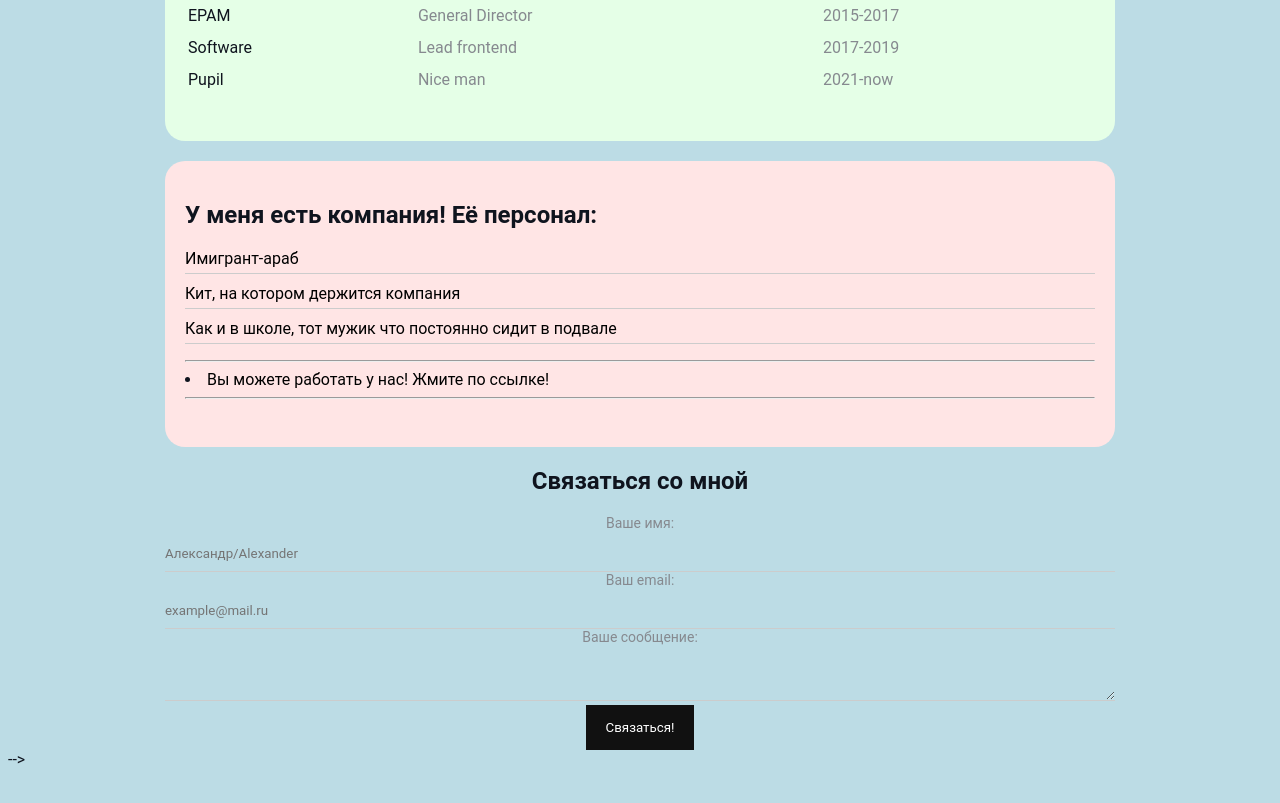
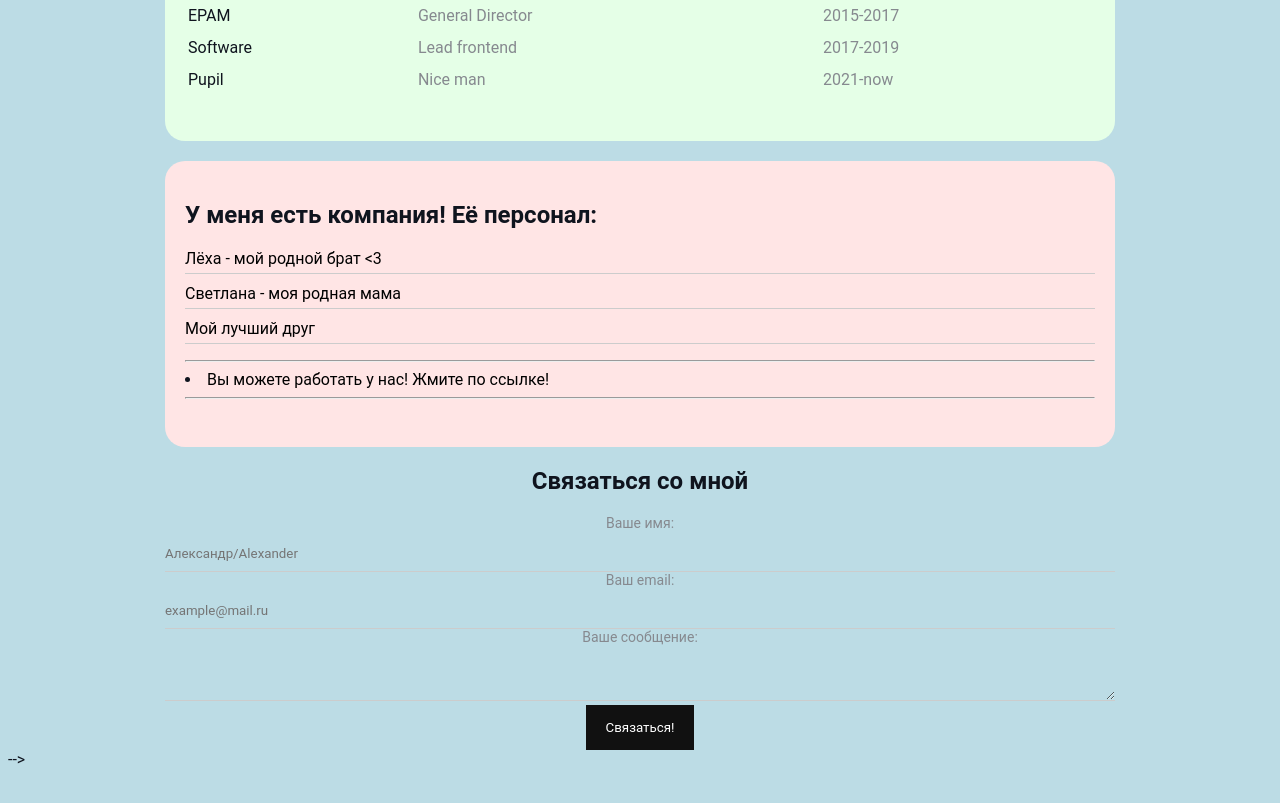
Before and after one commit to Spenkau/resumeme, a plain HTML site: page index.html in a window 1280 px wide. Shown: the part 717-1520 px from the top of the page. Drawn offline with Linux system fonts and the light colour scheme.

Commit message:
Update index.html

```diff
--- a/index.html
+++ b/index.html
@@ -61,9 +61,9 @@
         <div class="card bg-red">
             <h2>У меня есть компания! Её персонал:</h2>
             <ul class="link-list">
-                <li><a href='https://vk.com/fareshayes' target='_blank'>Имигрант-араб</a></li>
-                <li><a href="https://vk.com/id694511767" target='_blank'>Кит, на котором держится компания</a></li>
-                <li><a href="https://vk.com/a.roma.doma" target='_blank'>Как и в школе, тот мужик что постоянно сидит в подвале</a></li>
+                <li><a href='https://vk.com/fareshayes' target='_blank'>Лёха - мой родной брат <3 </a></li>
+                <li><a href="https://vk.com/id694511767" target='_blank'>Светлана - моя родная мама </a></li>
+                <li><a href="https://vk.com/a.roma.doma" target='_blank'>Мой лучший друг</a></li>
             </ul>
                 <hr>
                 <li {list-style-type: &#33;}><a href="https://www.avito.ru/magadan/vakansii" target='_blank'>Вы можете работать у нас! Жмите по ссылке!</a></li>
```
